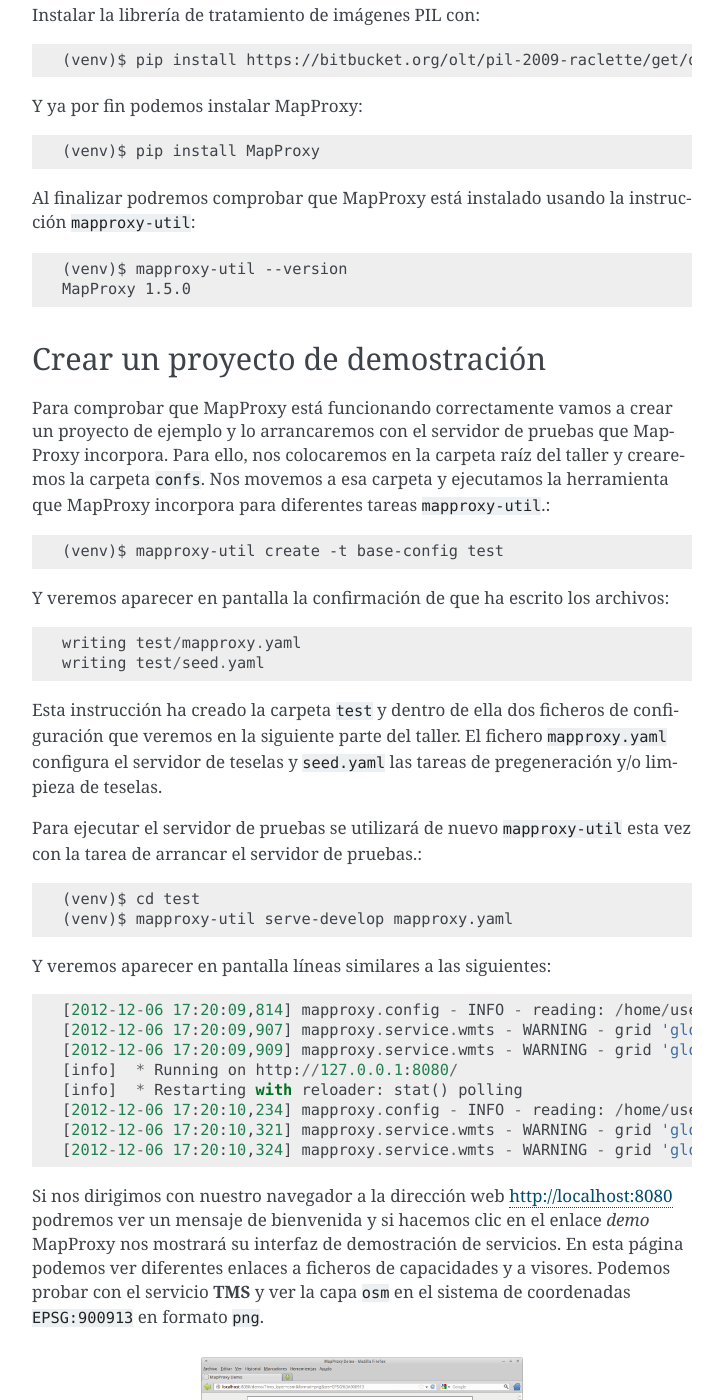
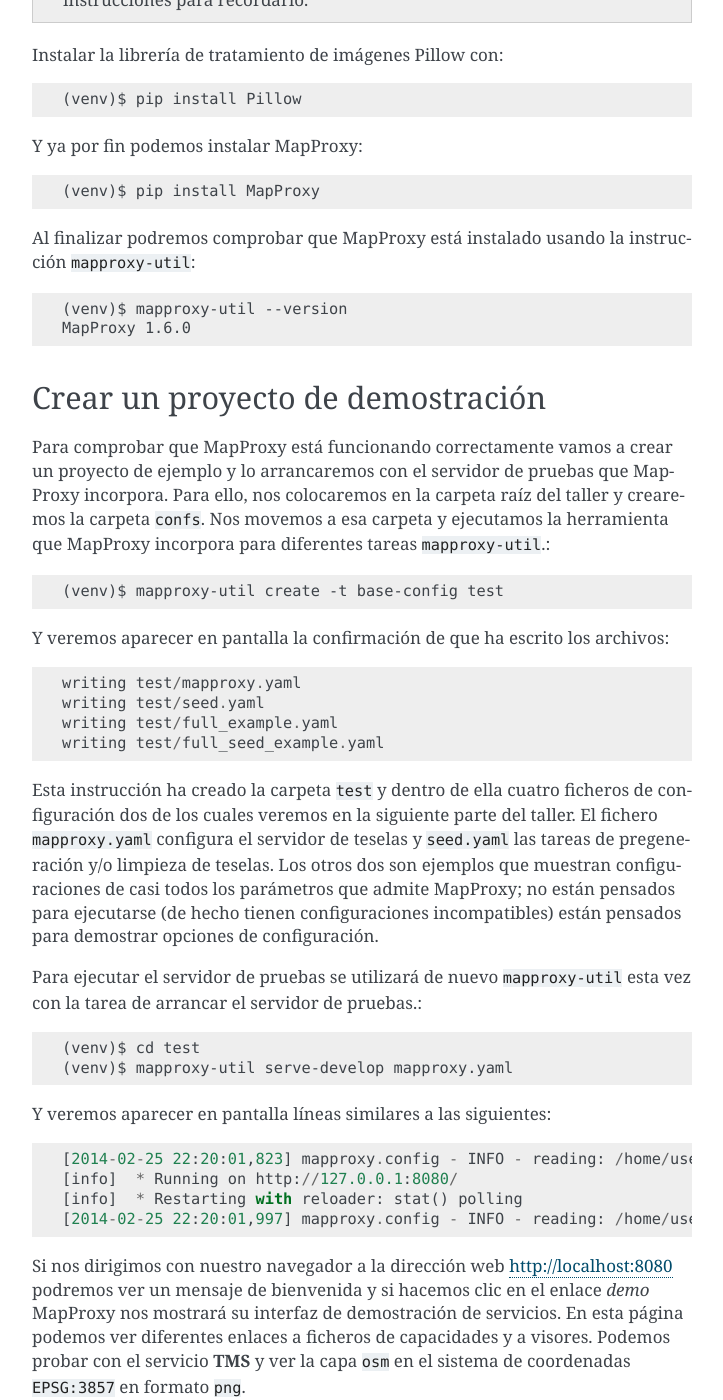
Before and after one commit to geoinquietosvlc/mapproxy-workshop, a Sphinx documentation site: the page built from doc/source/instalacion-configuracion.rst, in a window 1280 px wide and 1400 px high, scrolled down 1460 px. Shown: the whole window, without its empty margins (388-1111 px from the left). Built offline with Sphinx 7.4.7, drawn with Linux system fonts in a browser that asks for light colours; some of the changed text lies outside the part shown.

Commit message:
Descarga de dependencias del sistema
Me da un error «Not Found IP» al descargar dependencias ...  pero parece que se soluciona corriendo un «sudo apt-get update» antes de ejecutar las dependencias -> añadido al taller

Cómo instalar Mapproxy

* [NO RESUELTO] hay una referencia  a http://bit.ly/mapproxy-workshop que es una versión del PDF antigua.
* Añadido un $ cd mapproxy-workshop para clarificar
* Ahora ya no se instala una versión HOLD de PIL se usa Pillow
* Actualizado el número de versión.

Crear un proyecto de demostración

* Ahora el proyecto de demostración crea cuatro archivos, se actualiza la docu con sus contenidos.
* Actualizados los valores de líneas «similares» de la consola
* Actualizada la referencia del EPSG, ahora es la oficial (3857)
* Cuando se hace referencia a algún cambio de directorio lo añado al los comandos a teclear (cd cache_data)
* Ojo con el comando find lo más probable es que lo ejecuten en cache_data

Despliegue

* Corregidas referencias a la documentación 1.5 por 1.6

```diff
--- a/doc/source/instalacion-configuracion.rst
+++ b/doc/source/instalacion-configuracion.rst
@@ -54,9 +56,9 @@
           el símbolo del sistema el nombre del mismo. Se indica igualmente
           en estas instrucciones para recordarlo.
 
-Instalar la librería de tratamiento de imágenes PIL con::
+Instalar la librería de tratamiento de imágenes Pillow con::
 
-  (venv)$ pip install https://bitbucket.org/olt/pil-2009-raclette/get/default.tar.gz
+  (venv)$ pip install Pillow
 
 Y ya por fin podemos instalar MapProxy::
 
@@ -66,7 +68,7 @@
 instrucción ``mapproxy-util``::
 
   (venv)$ mapproxy-util --version
-  MapProxy 1.5.0
+  MapProxy 1.6.0
 
 Crear un proyecto de demostración
 ------------------------------------------
@@ -83,11 +85,16 @@
 
 	writing test/mapproxy.yaml
 	writing test/seed.yaml
+	writing test/full_example.yaml
+	writing test/full_seed_example.yaml
 
-Esta instrucción ha creado la carpeta ``test`` y dentro de ella dos ficheros de
-configuración que veremos en la siguiente parte del taller. El fichero
+Esta instrucción ha creado la carpeta ``test`` y dentro de ella cuatro ficheros de
+configuración dos de los cuales veremos en la siguiente parte del taller. El fichero
 ``mapproxy.yaml`` configura el servidor de teselas y ``seed.yaml`` las tareas de
-pregeneración y/o limpieza de teselas.
+pregeneración y/o limpieza de teselas. Los otros dos son ejemplos que
+muestran configuraciones de casi todos los parámetros que admite MapProxy;
+no están pensados para ejecutarse (de hecho tienen configuraciones
+incompatibles) están pensados para demostrar opciones de configuración.
 
 Para ejecutar el servidor de pruebas se utilizará de nuevo ``mapproxy-util``
 esta vez con la tarea de arrancar el servidor de pruebas.::
@@ -97,21 +104,17 @@
 
 Y veremos aparecer en pantalla líneas similares a las siguientes::
 
-  [2012-12-06 17:20:09,814] mapproxy.config - INFO - reading: /home/user/mapproxy-workshop/confs/test/mapproxy.yaml
-  [2012-12-06 17:20:09,907] mapproxy.service.wmts - WARNING - grid 'global_geodetic_sqrt2' is not compatible with WMTS, skipping for layer 'osm'
-  [2012-12-06 17:20:09,909] mapproxy.service.wmts - WARNING - grid 'global_geodetic_sqrt2' is not compatible with WMTS, skipping for layer 'osm'
-  [info]  * Running on http://127.0.0.1:8080/
-  [info]  * Restarting with reloader: stat() polling
-  [2012-12-06 17:20:10,234] mapproxy.config - INFO - reading: /home/user/mapproxy-workshop/confs/test/mapproxy.yaml
-  [2012-12-06 17:20:10,321] mapproxy.service.wmts - WARNING - grid 'global_geodetic_sqrt2' is not compatible with WMTS, skipping for layer 'osm'
-  [2012-12-06 17:20:10,324] mapproxy.service.wmts - WARNING - grid 'global_geodetic_sqrt2' is not compatible with WMTS, skipping for layer 'osm'
+    [2014-02-25 22:20:01,823] mapproxy.config - INFO - reading: /home/user/mapproxy-workshop/test/mapproxy.yaml
+    [info]  * Running on http://127.0.0.1:8080/
+    [info]  * Restarting with reloader: stat() polling
+    [2014-02-25 22:20:01,997] mapproxy.config - INFO - reading: /home/user/mapproxy-workshop/test/mapproxy.yaml
 
 Si nos dirigimos con nuestro navegador a la dirección web http://localhost:8080
 podremos ver un mensaje de bienvenida y si hacemos clic en el enlace *demo*
 MapProxy nos mostrará su interfaz de demostración de servicios. En esta página
 podemos ver diferentes enlaces a ficheros de capacidades y a visores. Podemos
 probar con el servicio **TMS** y ver la capa ``osm`` en el sistema de
-coordenadas ``EPSG:900913`` en formato ``png``.
+coordenadas ``EPSG:3857`` en formato ``png``.
 
 .. figure:: _static/demo-test.png
 	 :width: 50%
@@ -130,22 +133,21 @@
 
 Si se observa cuidadosamente la salida de ``mapproxy-util``, se pueden tanto las peticiones que mapproxy hace al *source*::
 
-   [2013-02-03 20:08:15,241] mapproxy.source.request - INFO - GET http://shagrat.icc.es/lizardtech/iserv/ows?layers=orto5m&width=541&version=1.1.1&bbox=482127.752371,4636453.33696,497518.196187,4655724.38706&service=WMS&format=image%2Fpng&styles=&srs=EPSG%3A25831&request=GetMap&height=678 200 759.8 366
+    [2014-02-25 22:20:13,844] mapproxy.source.request - INFO - GET http://osm.omniscale.net/proxy/service?layers=osm&width=512&version=1.1.1&bbox=-20037508.3428,-20037508.3428,20037508.3428,20037508.3428&service=WMS&format=image%2Fpng&styles=&srs=EPSG%3A3857&request=GetMap&height=512 200 30.1 326
 
 Así como las peticiones que mapproxy *responde* al cliente::
 
-   [info] 127.0.0.1 - - [03/Feb/2013 20:08:23] "GET /service?LAYERS=orto5m-icc&FORMAT=image%2Fpng&SRS=EPSG%3A3857&EXCEPTIONS=application%2Fvnd.ogc.se_inimage&TRANSPARENT=TRUE&SERVICE=WMS&VERSION=1.1.1&REQUEST=GetMap&STYLES=&BBOX=284862.66336419,5137678.0304892,342979.26470981,5176813.788971&WIDTH=891&HEIGHT=600 HTTP/1.1" 200 -
-
-
+    [info] 127.0.0.1 - - [25/Feb/2014 22:20:13] "GET /tms/1.0.0/osm/webmercator/0/1/1.png HTTP/1.1" 200 -
 
 Finalmente, podemos comprobar cómo el servidor ha guardado algunas teselas al
 visitar la demostración en la carpeta ``confs/test/cache_data`` que podemos ver
 desde la consola si navegamos hasta esa carpeta y ejecutamos el comando
 ``tree``::
 
+    $ cd cache_data
     $ tree -d -L 3
     .
-    └── osm_cache_EPSG900913
+    └── osm_cache_EPSG3857
         ├── 01
         │   └── 000
         ├── 03
@@ -190,6 +192,6 @@
 
 
 .. _WSGI: http://www.python.org/dev/peps/pep-3333/
-.. _documentación de despliegue: http://mapproxy.org/docs/1.5.0/deployment.html
-.. _Apache + mod_WSGI: http://mapproxy.org/docs/1.5.0/deployment.html#apache-mod-wsgi
-.. _Gunicorn: http://mapproxy.org/docs/1.5.0/deployment.html#gunicorn
+.. _documentación de despliegue: http://mapproxy.org/docs/1.6.0/deployment.html
+.. _Apache + mod_WSGI: http://mapproxy.org/docs/1.6.0/deployment.html#apache-mod-wsgi
+.. _Gunicorn: http://mapproxy.org/docs/1.6.0/deployment.html#gunicorn
```
Also changed, not shown: other parts of doc/source/instalacion-configuracion.rst (+3 -1 lines).
